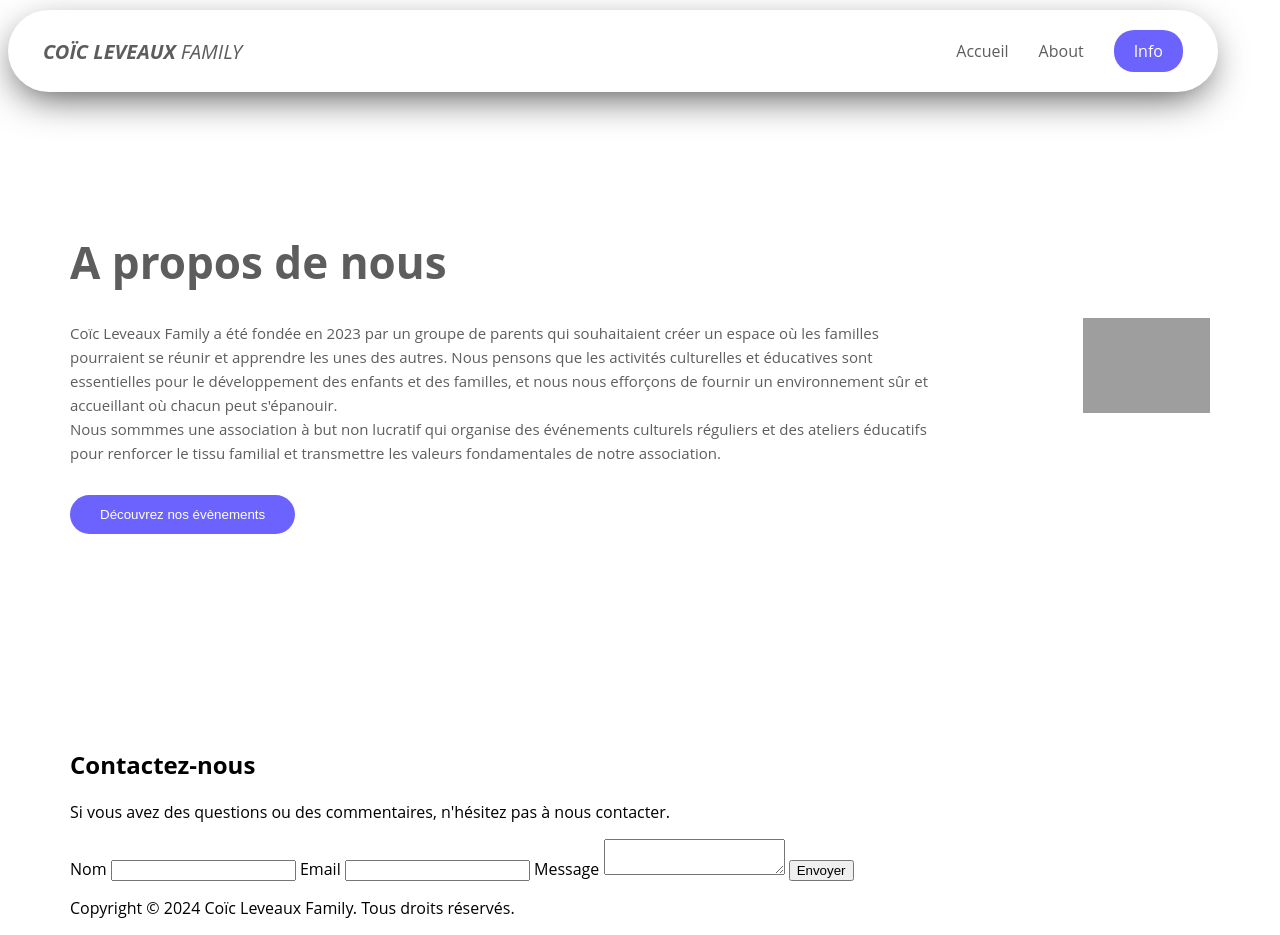
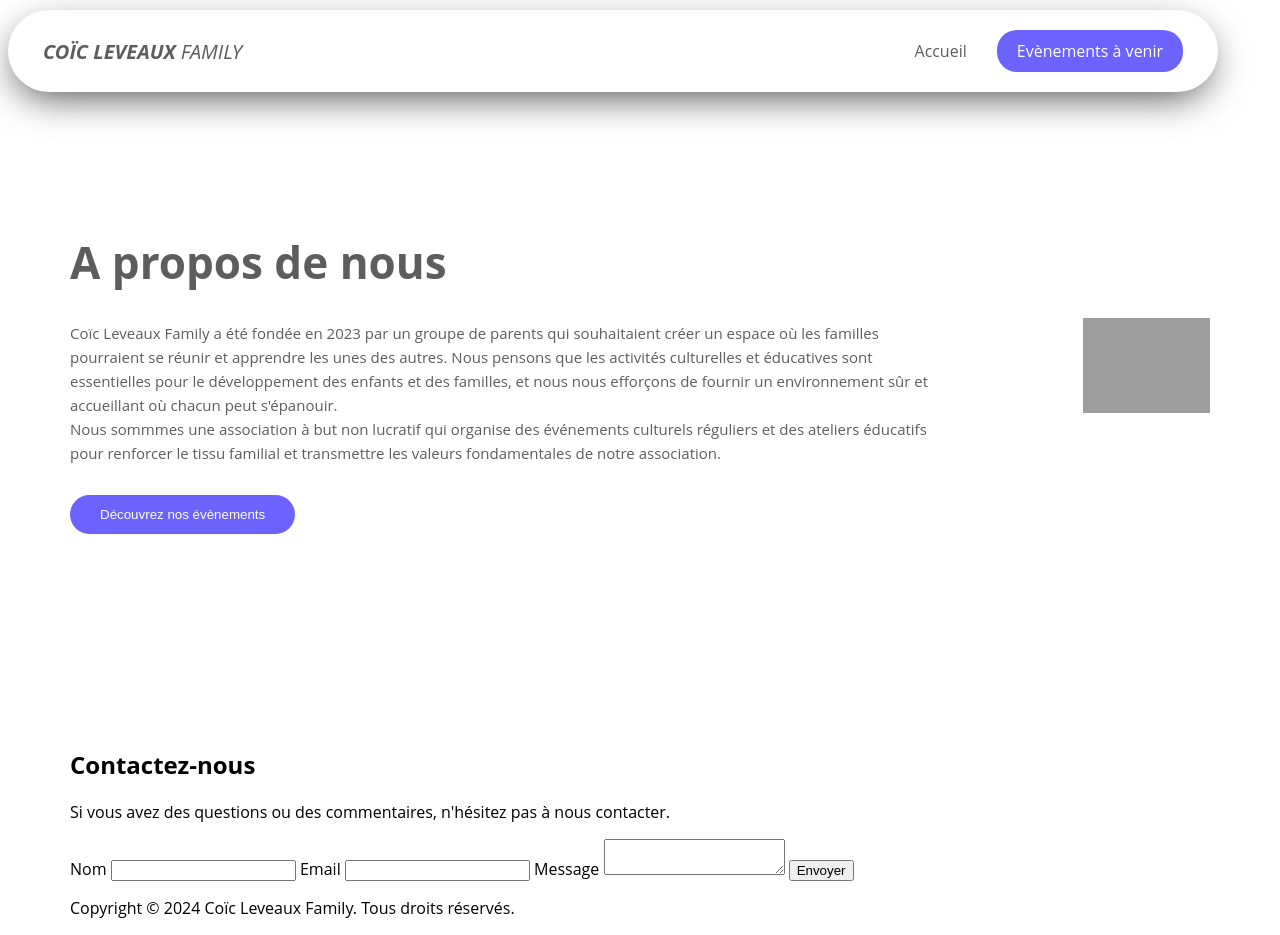
Before and after one commit to maximecoic/CLF, a plain HTML site: page index.html in a window 1280 px wide. Drawn offline with Linux system fonts and the light colour scheme; grey boxes are pictures that could not be loaded.

Commit message:
Update index.html

```diff
--- a/index.html
+++ b/index.html
@@ -11,8 +11,7 @@
             <a href="#" class="logo"><b>Coïc Leveaux</b> Family</a>
             <ul class="links">
               <li>Accueil</li>
-              <li>About</li>
-              <li>Info</li>
+              <li>Evènements à venir</li>
             </ul>
           </div>
         </header>
```
